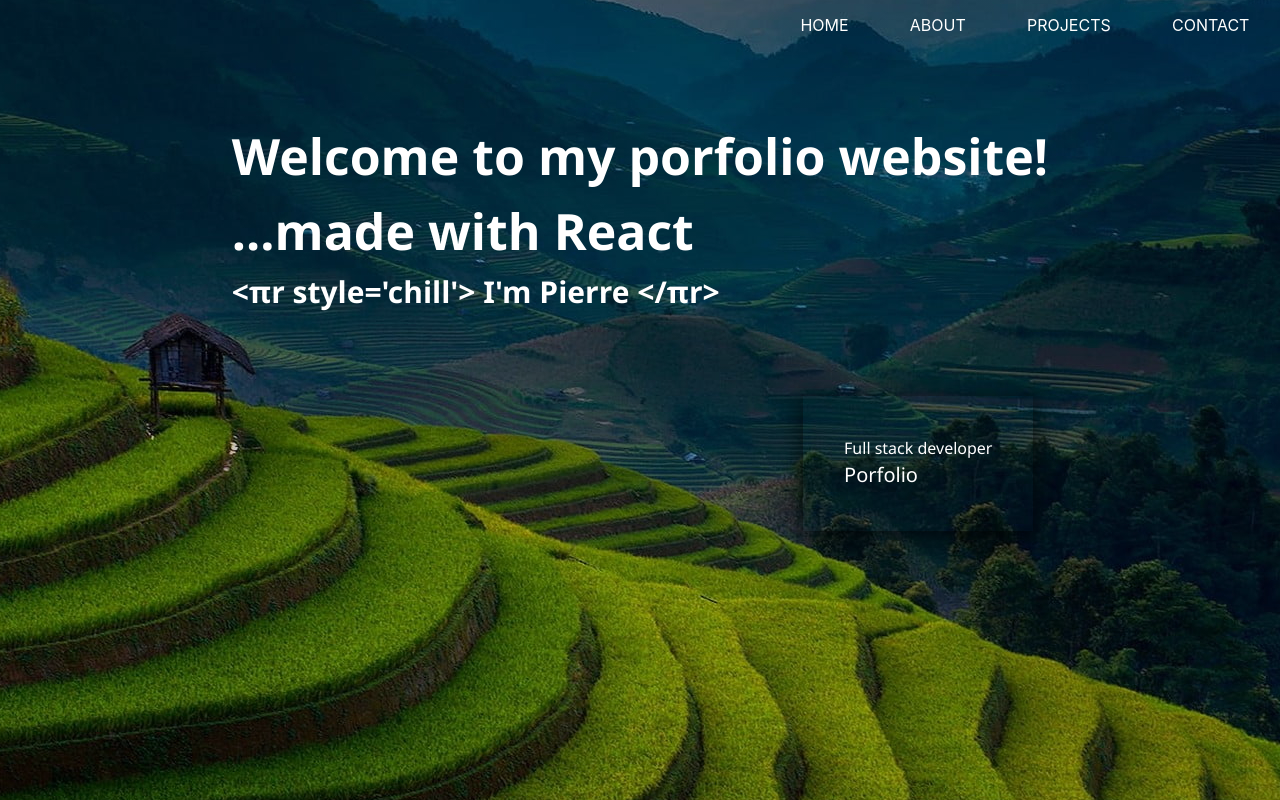
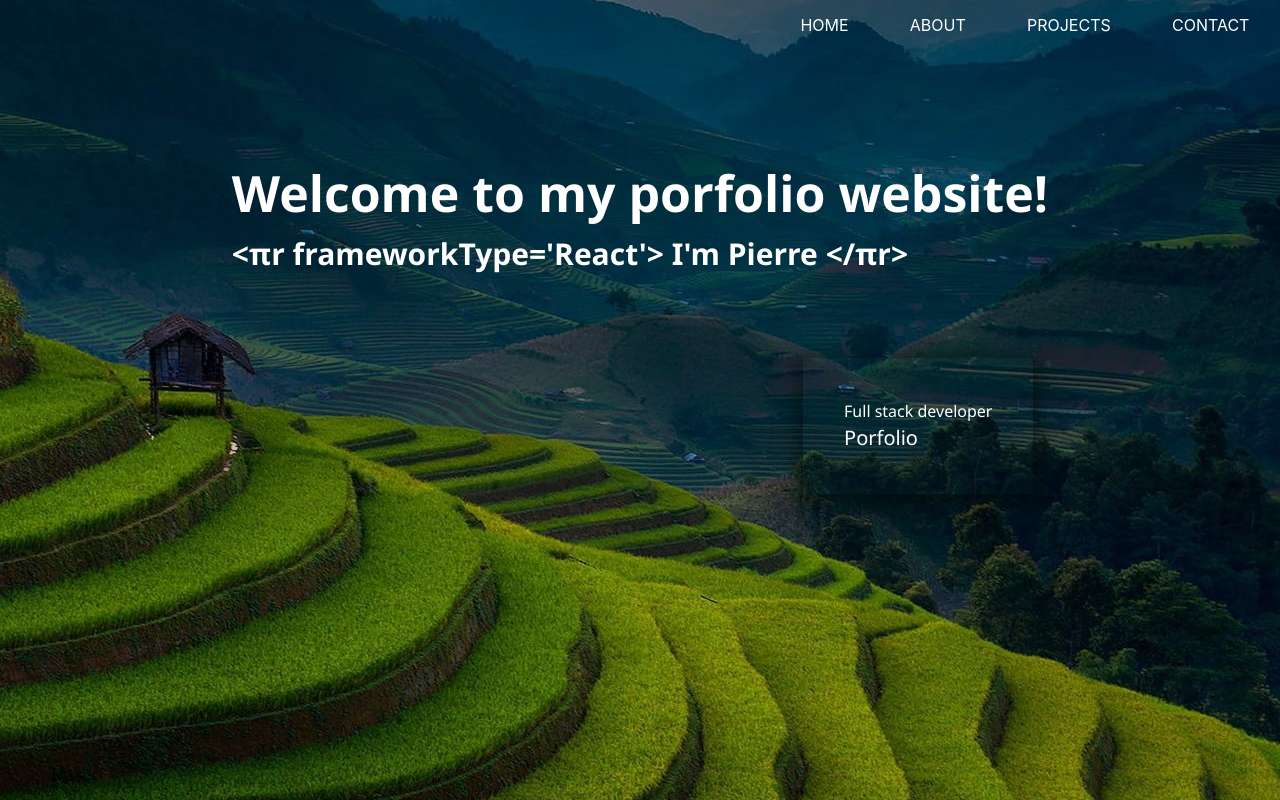
Before and after one commit to PierreLN/PierreLN.github.io, a React (Create React App) app: page / in a window 1280 px wide. Built offline with nearby package versions, Linux system fonts and the light colour scheme.

Commit message:
customizing

```diff
--- a/src/components/HomePage/HomePage.jsx
+++ b/src/components/HomePage/HomePage.jsx
@@ -15,9 +15,8 @@ function HomePage(props) {
       <Card className={styles.homepage_section}>
         <div className={styles.welcome}>
           Welcome to my porfolio website!
-          <p>...made with React</p>
           <p className={styles.name} >
-            {signstart}πr style='chill'{signEnd} I'm Pierre {signstart}/πr{signEnd}
+            {signstart}πr frameworkType='React'{signEnd} I'm Pierre {signstart}/πr{signEnd}
           </p>
         </div>
         <div className={styles.presentation} onClick={onClickHandler}>
```
